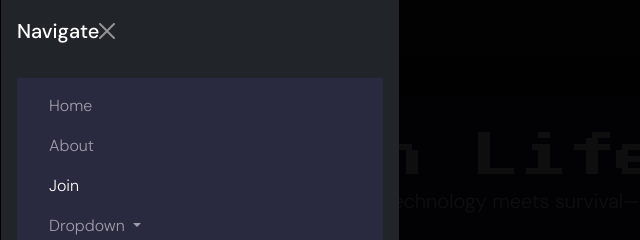
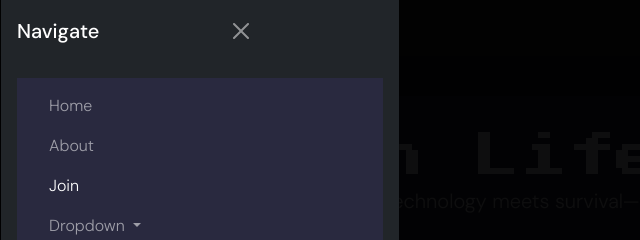
Before and after one commit to hackerZay4850/LifeTech, a plain HTML site: page join.html in a window 1280 px wide. Both pictures are taken after a click on the button "Toggle navigation". Shown: the top 240 px of the page, 0-640 px from the left. Drawn offline with Linux system fonts and the light colour scheme.

Commit message:
Update join.html

```diff
--- a/join.html
+++ b/join.html
@@ -60,7 +60,7 @@
     <div class="offcanvas offcanvas-end text-bg-dark" tabindex="-1" id="offcanvasDarkNavbar" aria-labelledby="offcanvasDarkNavbarLabel">
       <div class="offcanvas-header">
         <h5 class="offcanvas-title" id="offcanvasDarkNavbarLabel">Navigate</h5>
-        <button type="button" class="btn-close btn-close-white" data-bs-dismiss="offcanvas" aria-label="Close"></button>
+        <button type="button" class="btn-close btn-close-white ms-auto"  data-bs-dismiss="offcanvas" aria-label="Close"></button>
       </div>
       <div class="offcanvas-body">
         <ul class="navbar-nav justify-content-end flex-grow-1 pe-3">
```
